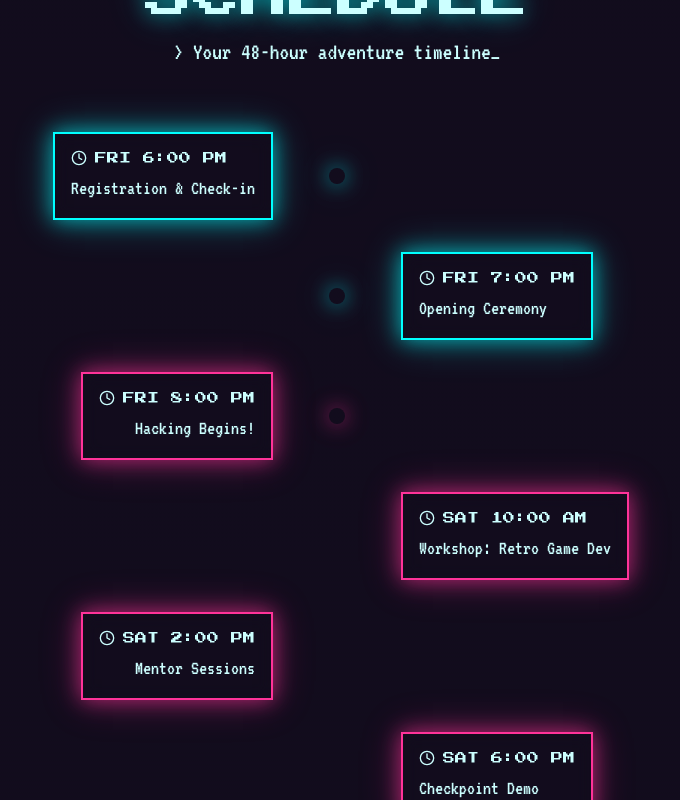
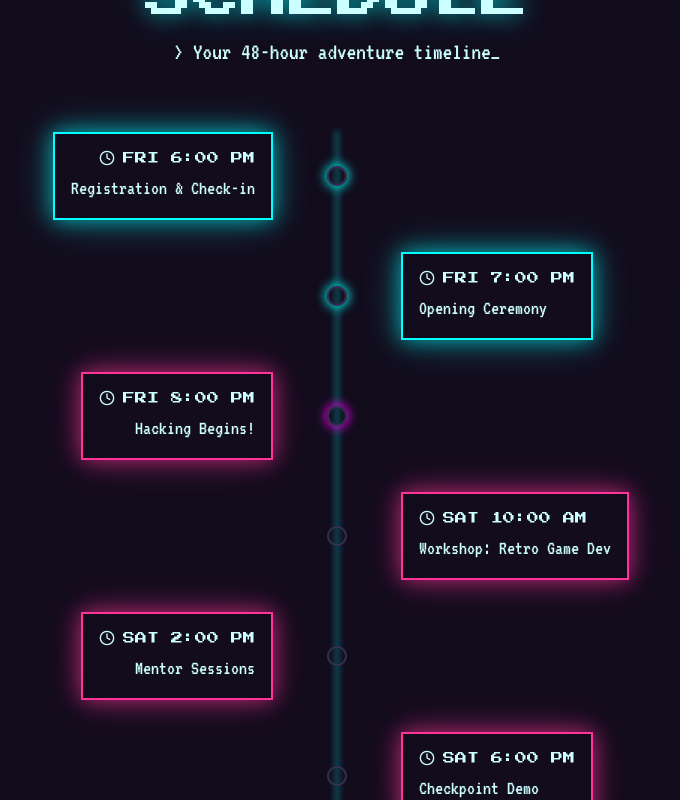
Before and after one commit to UdbhavIIIT/website, a Next.js app: page /temp in a window 1280 px wide. Shown: the part 1740-2540 px from the top of the page, without its empty margins (303-983 px from the left). Built offline with nearby package versions, Linux system fonts and the light colour scheme.

Commit message:
Fix the Schedule's Line

```diff
--- a/components/Schedule.tsx
+++ b/components/Schedule.tsx
@@ -29,8 +29,8 @@ const Schedule = () => {
 
         <div className="max-w-4xl mx-auto">
           <div className="relative">
-            {/* Vertical Timeline Line */}
-            <div className="absolute left-0 md:left-1/2 top-0 bottom-0 w-0.5 bg-gradient-to-b from-neon-cyan via-neon-magenta to-neon-purple" />
+            {/* Vertical Timeline Line - Thin and cyan */}
+            <div className="absolute left-0 md:left-1/2 top-0 bottom-0 w-0.1 bg-neon-cyan shadow-[0_0_6px_1px_rgba(0,255,255,0.7)] z-0" />
 
             <div className="space-y-8">
               {scheduleItems.map((item, idx) => (
@@ -41,13 +41,13 @@ const Schedule = () => {
                   } flex-col md:gap-8`}
                 >
                   {/* Timeline Dot */}
-                  <div className="absolute left-0 md:left-1/2 -translate-x-1/2 z-10">
+                  <div className="absolute left-0 md:left-1/2 -translate-x-1/2 z-20">
                     <div
-                      className={`w-4 h-4 rounded-full ${
+                      className={`w-5 h-5 rounded-full border-2 border-background ${
                         item.status === "complete"
-                          ? "bg-primary shadow-glow-cyan"
+                          ? "bg-primary shadow-[0_0_10px_3px_rgba(0,255,255,0.7)]"
                           : item.status === "active"
-                          ? "bg-secondary shadow-glow-magenta animate-pulse"
+                          ? "bg-secondary shadow-[0_0_10px_3px_rgba(255,0,255,0.7)] animate-pulse"
                           : "bg-muted"
                       }`}
                     />
@@ -66,7 +66,7 @@ const Schedule = () => {
                         item.status === "complete" ? "cyan" : "magenta"
                       } rounded-sm p-4 bg-background/90 backdrop-blur-sm`}
                     >
-                      <div className="flex items-center gap-2 mb-2 justify-start md:justify-${idx % 2 === 0 ? 'end' : 'start'}">
+                      <div className={`flex items-center gap-2 mb-2 justify-start ${idx % 2 === 0 ? 'md:justify-end' : 'md:justify-start'}`}>
                         <Clock className="w-4 h-4 text-accent" />
                         <span className="font-pixel text-xs text-accent uppercase">
                           {item.time}
```
